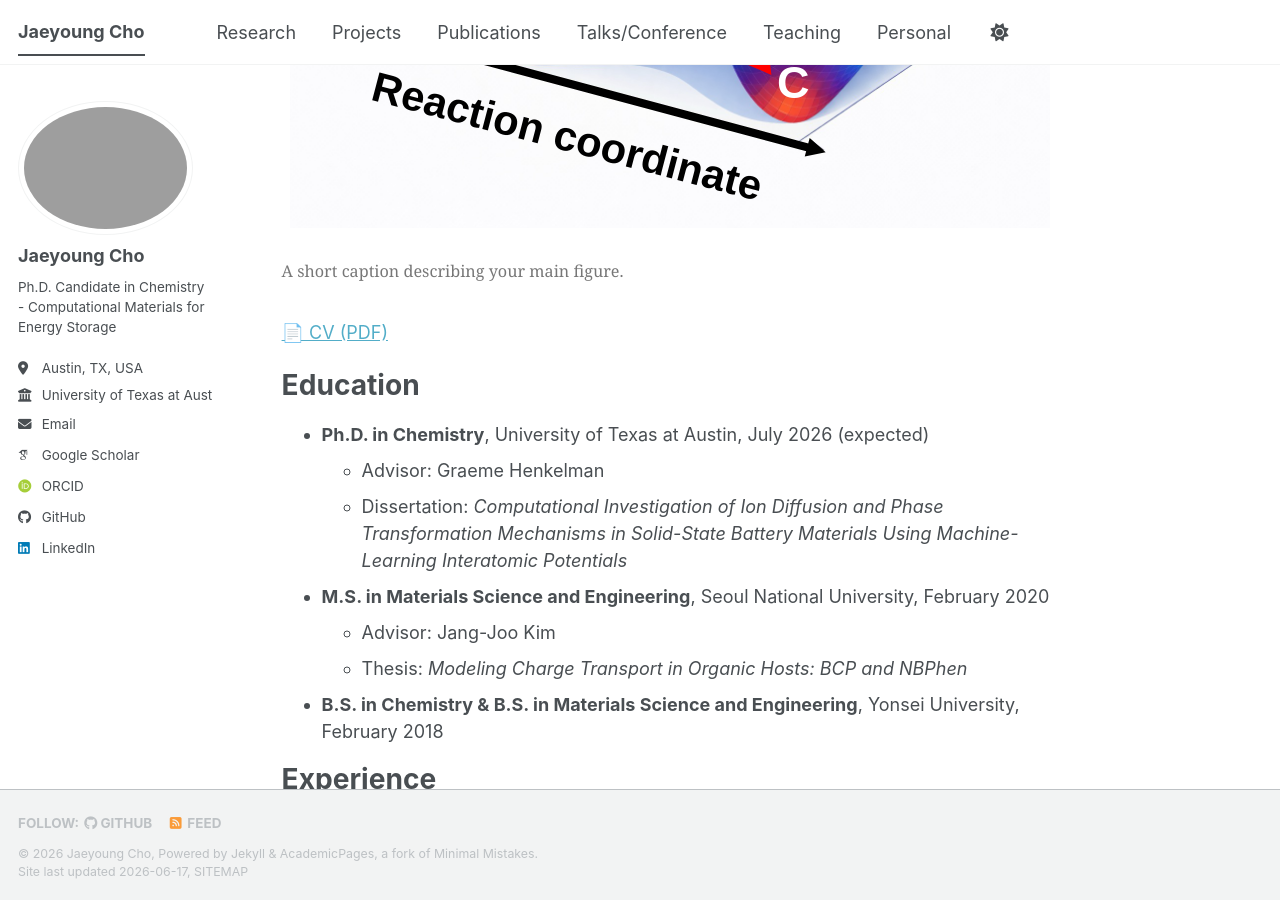
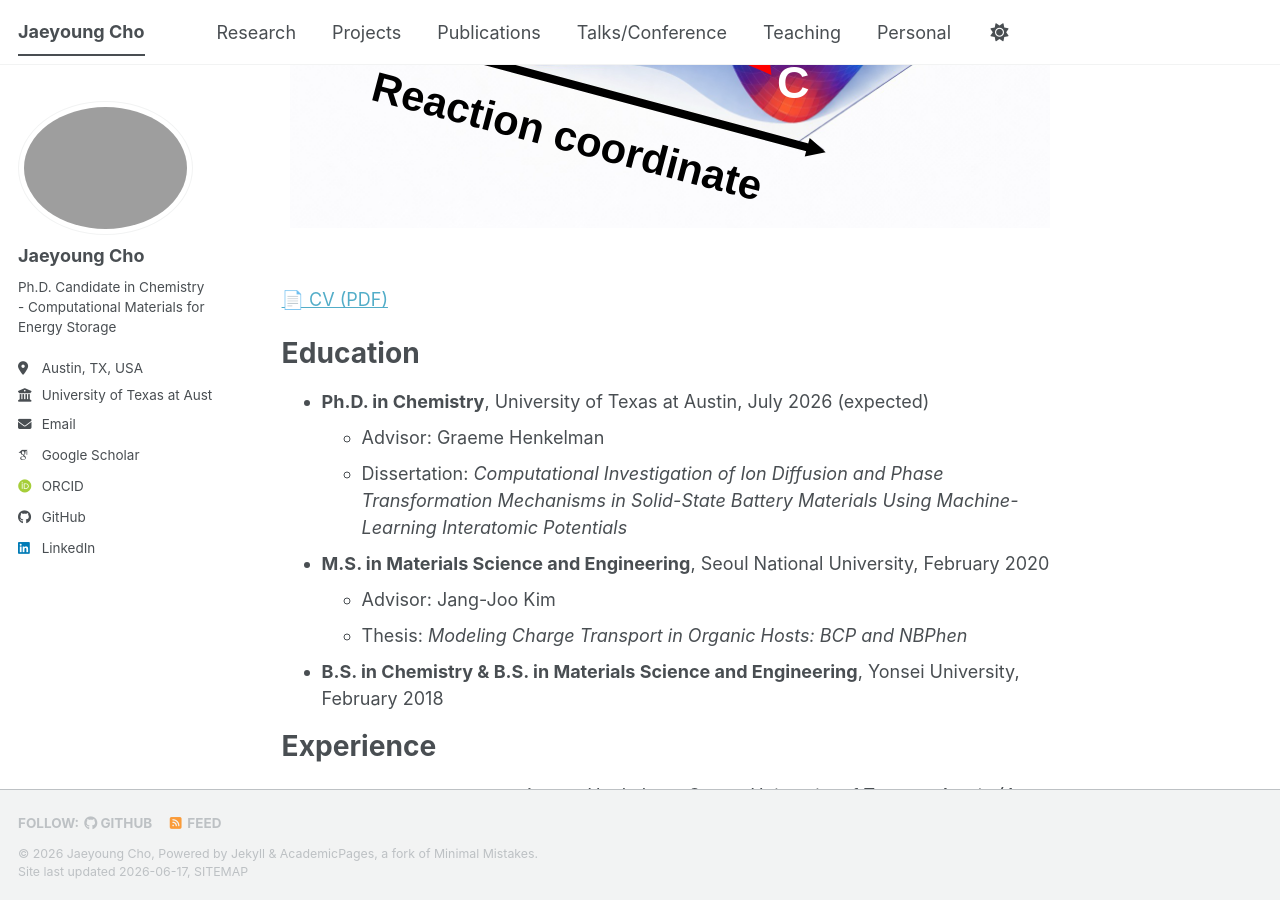
Before and after one commit to jycho5758/jycho5758.github.io, a Jekyll site: the page built from _pages/about.md, in a window 1280 px wide and 900 px high, scrolled down 809 px. Built offline with Jekyll 4.4.1, drawn with Linux system fonts in a browser that asks for light colours; some web fonts are replaced; a script bundle is joined from its source files by our own code; library files that are not in the unit come from our copies.

Commit message:
Update about.md

```diff
--- a/_pages/about.md
+++ b/_pages/about.md
@@ -13,7 +13,7 @@ I develop and apply **accelerated atomistic simulation methods** — machine-lea
 
 <figure style="text-align:center; margin:1.5em 0;">
   <img src="/images/main_figure.svg" alt="Overview of my research" style="max-width:100%; height:auto;">
-  <figcaption style="font-size:0.9em; color:#777;">A short caption describing your main figure.</figcaption>
+  <figcaption style="font-size:0.9em; color:#777;"> </figcaption>
 </figure>
 
 <a href="/files/CV.pdf" target="_blank">📄 CV (PDF)</a>
```
